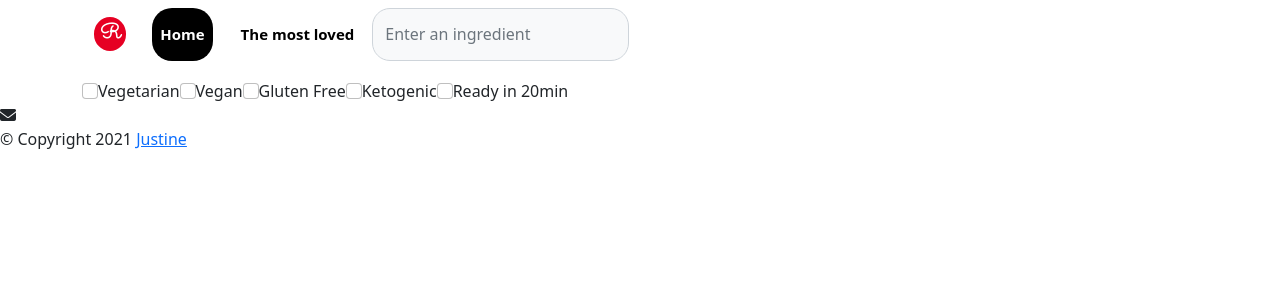
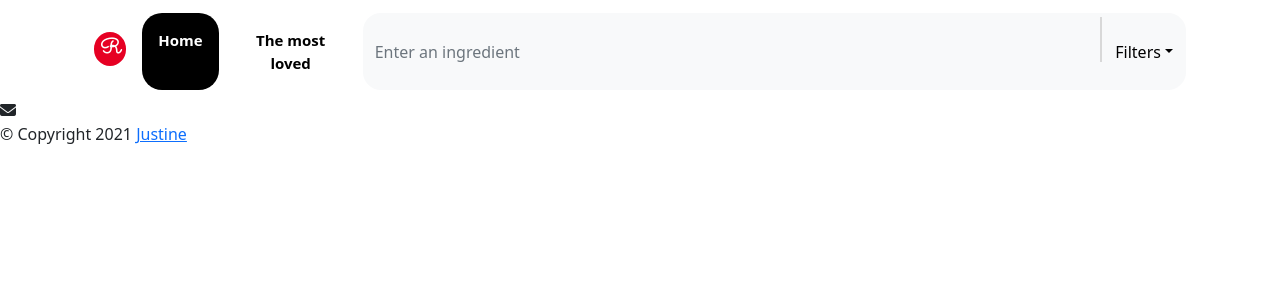
Before and after one commit to J-ustine/recipe-app, a React (Create React App) app: page / in a window 1280 px wide. Shown: the top 300 px of the page. Built offline with nearby package versions, Linux system fonts and the light colour scheme.

Commit message:
Styling the NavBar

```diff
--- a/src/App.js
+++ b/src/App.js
@@ -2,7 +2,6 @@ import React, { useState } from "react";
 import axios from "axios";
 import "./App.css";
 import NavBar from "./NavBar";
-import Filter from "./Filter";
 import Recipes from "./Recipes";
 import Footer from "./Footer";
 
@@ -63,6 +62,7 @@ function App() {
   }
 
   function urlResponse(response) {
+    console.log(response);
     response.data.results.map(function (results, index) {
       return setRecipe((prevRecipe) => {
         return [
@@ -77,17 +77,12 @@ function App() {
     });
     setIsVisible(true);
   }
+  console.log(ingredients);
 
   return (
     <div className="App">
       <div className="container">
         <NavBar
-          handleChange={(event) => setIngredients(event.target.value)}
-          searchRecipe={searchRecipe}
-          ingredients={ingredients}
-          checked={checked}
-        />
-        <Filter
           handleChange={(event) => setIngredients(event.target.value)}
           searchRecipe={searchRecipe}
           ingredients={ingredients}
--- a/src/NavBar.css
+++ b/src/NavBar.css
@@ -1,7 +1,3 @@
-.navbar {
-  margin-bottom: 10px;
-}
-
 .navbar-brand {
   font-family: "Sacramento", cursive;
   font-size: 20px;
@@ -12,12 +8,14 @@
   color: white;
 }
 
+.navbar-nav {
+  margin-top: 5px;
+}
+
 .nav-link {
   color: black;
   border-radius: 20px;
   font-weight: 700;
-  padding: 15px;
-  margin: 0 10px;
   font-size: 15px;
 }
 
@@ -38,9 +36,26 @@
 
 .search {
   border-radius: 18px;
+  border: transparent;
 }
 
 .search:hover {
-  background-color: grey;
-  cursor: pointer;
+  cursor: auto;
 }
+
+.input-group {
+  width: 80%;
+}
+
+.separator {
+  background: rgb(216, 216, 216);
+  border-radius: 1px;
+  margin-top: 4px;
+  height: 45px;
+  width: 2px;
+  border: transparent;
+}
+
+.dropdown-toggle {
+  border-radius: 18px;
+}
--- a/src/NavBar.js
+++ b/src/NavBar.js
@@ -2,29 +2,60 @@ import React from "react";
 import "./NavBar.css";
 
 export default function NavBar(props) {
+  console.log(props.searchRecipe);
   return (
-    <div className="navbar navbar-expand-lg navbar-white bg-white">
+    <div className="navbar navbar-expand-lg navbar-white">
       <div className="container-fluid">
         <div className="navbar-brand" href="#">
           R
         </div>
         <div className="collapse navbar-collapse">
-          <div className="navbar-nav">
-            <a className="nav-link active" aria-current="page" href="/">
+          <div className="navbar-nav nav-fill w-100">
+            <a className="nav-link active p-3" aria-current="page" href="/">
               Home
             </a>
-            <a className="nav-link" href="/">
+            <a className="nav-link p-3" href="/">
               The most loved
             </a>
-            <form className="d-flex" onSubmit={props.searchRecipe}>
+            <form className="d-flex input-group" onSubmit={props.searchRecipe}>
               <input
-                className="form-control form-control-md search bg-light"
+                className="form-control search bg-light"
                 type="search"
                 placeholder="Enter an ingredient"
                 aria-label="Search"
                 onChange={props.handleChange}
                 value={props.ingredients}
               />
+              <button type="submit" hidden></button>
+              <div className="background-separator bg-light">
+                <input type="text" name="" className="separator" id="" />
+              </div>
+              <button
+                className="btn btn-light dropdown-toggle"
+                type="button"
+                data-bs-toggle="dropdown"
+                aria-expanded="false"
+              >
+                Filters
+              </button>
+
+              <ul className="dropdown-menu dropdown-menu-end">
+                <li>
+                  <a className="dropdown-item" href="/">
+                    Action
+                  </a>
+                </li>
+                <li>
+                  <a className="dropdown-item" href="/">
+                    Another action
+                  </a>
+                </li>
+                <li>
+                  <a className="dropdown-item" href="/">
+                    Something else here
+                  </a>
+                </li>
+              </ul>
             </form>
           </div>
         </div>
```
